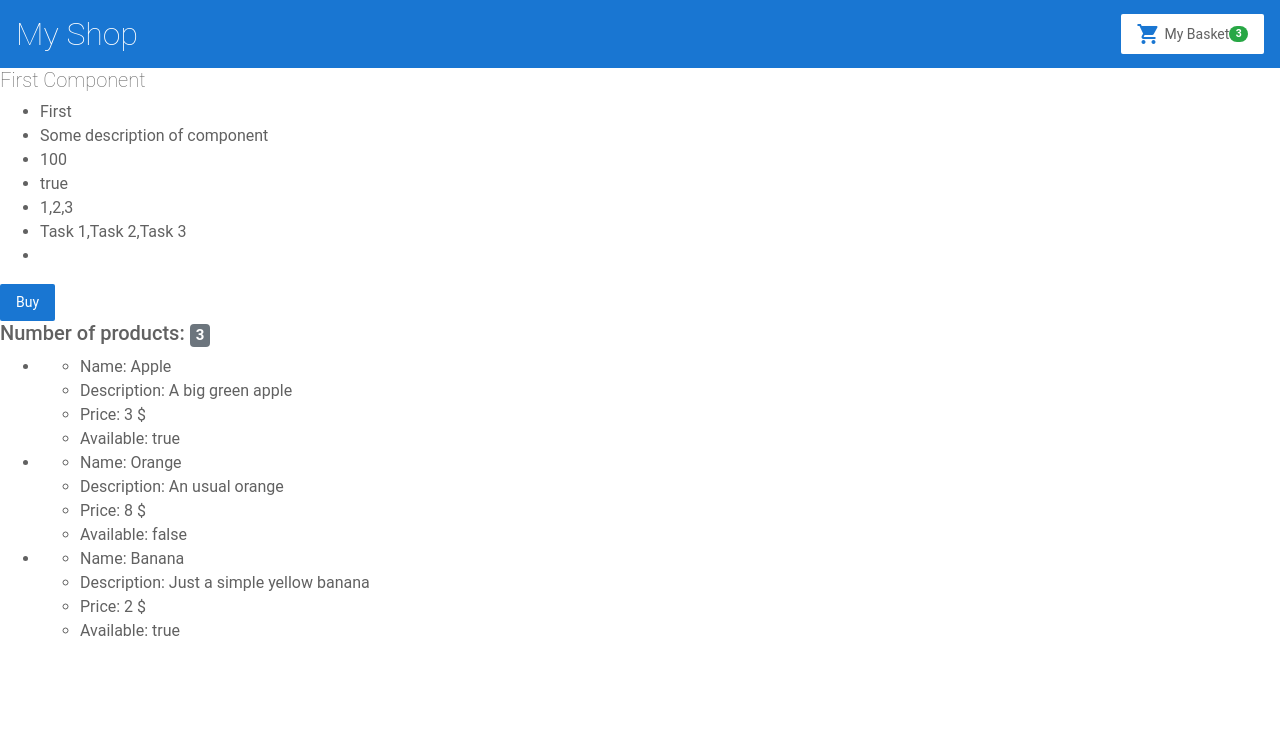
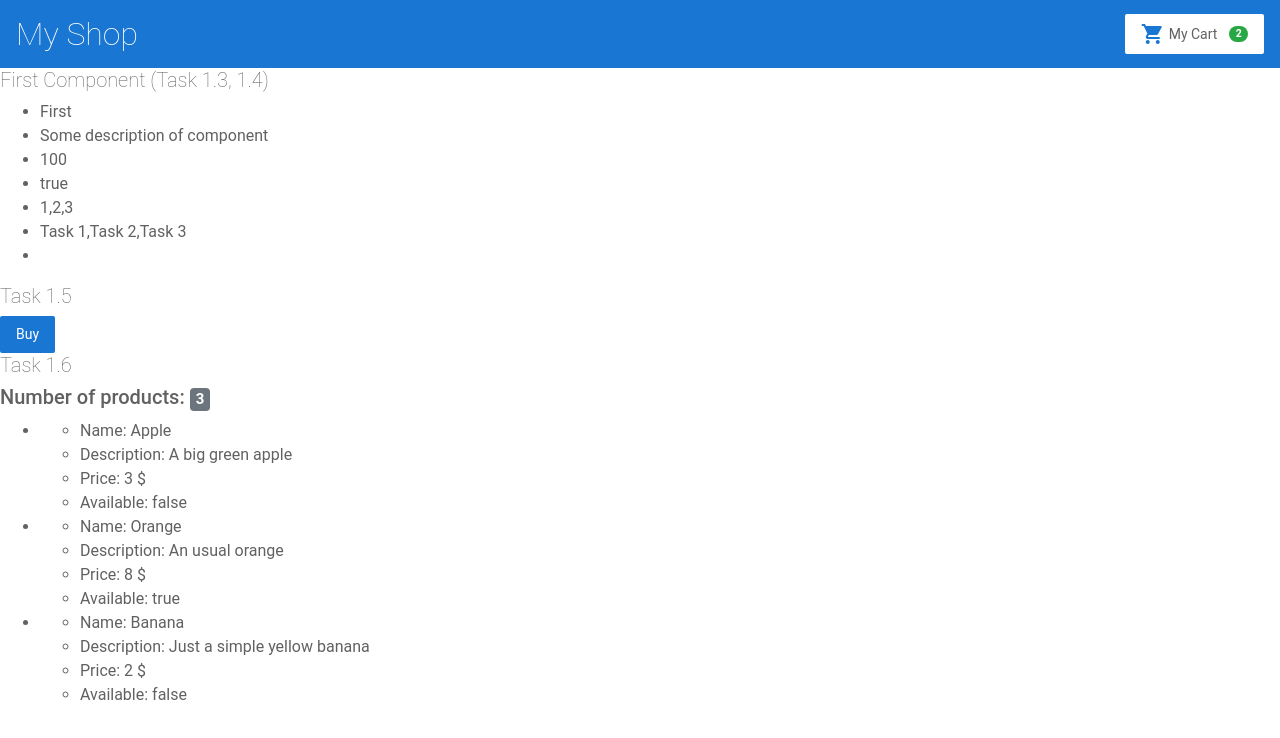
Before and after one commit to AndreiKononov/shop, an Angular app: page / in a window 1280 px wide. Shown: the top 738 px of the page. Built offline with nearby package versions, Linux system fonts and the light colour scheme.

Commit message:
Added CartComponenet, CartService

```diff
--- a/src/app/app.component.html
+++ b/src/app/app.component.html
@@ -1,12 +1,14 @@
-<app-top-bar></app-top-bar>
+<app-cart></app-cart> <!-- Task 1.7 -->
 
 <div>
-  <h2>First Component</h2>
+  <h2>First Component (Task 1.3, 1.4)</h2>
   <app-first></app-first>
 </div>
 
+<h2>Task 1.5</h2>
 <app-product></app-product>
 
+<h2>Task 1.6</h2>
 <app-product-list></app-product-list>
 
 <div class="container">
--- a/src/app/app.module.ts
+++ b/src/app/app.module.ts
@@ -3,7 +3,7 @@ import { NgModule } from '@angular/core';
 
 import { AppRoutingModule } from './app-routing.module';
 import { AppComponent } from './app.component';
-import { TopBarComponent } from './top-bar/top-bar.component';
+import { CartComponent } from './cart/components/cart.component';
 import { FirstComponent } from './first/first.component';
 import { ProductComponent } from './product/components/product.component';
 import { ProductListComponent } from './product/components/product-list.component';
@@ -11,7 +11,7 @@ import { ProductListComponent } from './product/components/product-list.componen
 @NgModule({
   declarations: [
     AppComponent,
-    TopBarComponent,
+    CartComponent,
     FirstComponent,
     ProductComponent,
     ProductListComponent
--- /dev/null
+++ b/src/app/cart/components/cart.component.html
@@ -0,0 +1,15 @@
+<a [routerLink]="['/']">
+  <h1>My Shop</h1>
+</a>
+
+<a class="button fancy-button">
+  <i class="material-icons">shopping_cart</i>
+  My Cart
+  <span *ngIf="products.length; else emptyCart" class="badge badge-pill badge-success">
+    {{products.length}}
+  </span>
+</a>
+
+<ng-template #emptyCart>
+  <span class="badge badge-pill badge-success">is empty</span>
+</ng-template>
--- /dev/null
+++ b/src/app/cart/components/cart.component.ts
@@ -0,0 +1,23 @@
+import { Component, OnInit } from '@angular/core';
+
+import { CartService } from '../services/cart.service';
+import { Product } from '../../product/models/product.model';
+
+@Component({
+  selector: 'app-cart',
+  templateUrl: './cart.component.html',
+  styleUrls: ['./cart.component.scss']
+})
+
+export class CartComponent implements OnInit {
+  products: Array<Product>;
+
+  constructor(
+    private productService: CartService
+  ) { }
+
+  ngOnInit(): void {
+    this.products = this.productService.getProducts().filter(product => product.selected === true);
+  }
+
+}
--- /dev/null
+++ b/src/app/cart/services/cart.service.ts
@@ -0,0 +1,21 @@
+import { Injectable } from '@angular/core';
+
+import { Product } from '../../product/models/product.model';
+
+@Injectable({
+  providedIn: 'root'
+})
+
+export class CartService {
+
+  constructor() { }
+
+  getProducts(): Array<Product> {
+    return [
+      new Product(1, 'Apple', 'A big green apple ', 3, true, true),
+      new Product(2, 'Orange', 'An usual orange', 8),
+      new Product(3, 'Banana', 'Just a simple yellow banana', 2, true),
+      new Product(4, 'Cherry', 'Just a red cherry', 1.5, true, true),
+    ];
+  }
+}
--- a/src/app/product/models/product.model.ts
+++ b/src/app/product/models/product.model.ts
@@ -7,6 +7,7 @@ export class Product {
     public name: string,
     public description: string,
     public price: number,
-    public available: boolean = false
+    public available: boolean = true,
+    public selected: boolean = false,
   ) {}
 }
--- a/src/app/product/services/products.service.ts
+++ b/src/app/product/services/products.service.ts
@@ -12,9 +12,9 @@ export class ProductService {
 
   getProducts(): Array<Product> {
     return [
-      new Product(1, 'Apple', 'A big green apple ', 3, true),
+      new Product(1, 'Apple', 'A big green apple ', 3, false),
       new Product(2, 'Orange', 'An usual orange', 8),
-      new Product(3, 'Banana', 'Just a simple yellow banana', 2, true)
+      new Product(3, 'Banana', 'Just a simple yellow banana', 2, false)
     ];
   }
 }
--- a/src/app/top-bar/top-bar.component.html
+++ /dev/null
@@ -1,8 +0,0 @@
-<a [routerLink]="['/']">
-  <h1>My Shop</h1>
-</a>
-
-<a class="button fancy-button">
-  <i class="material-icons">shopping_cart</i>
-  My Basket<span class="badge badge-pill badge-success">{{products.length}}</span>
-</a>
--- a/src/app/top-bar/top-bar.component.ts
+++ /dev/null
@@ -1,22 +0,0 @@
-import { Component, OnInit } from '@angular/core';
-
-import { ProductService } from '../product/services/products.service';
-import { Product } from '../product/models/product.model';
-
-@Component({
-  selector: 'app-top-bar',
-  templateUrl: './top-bar.component.html',
-  styleUrls: ['./top-bar.component.scss']
-})
-export class TopBarComponent implements OnInit {
-  products: Array<Product>;
-
-  constructor(
-    private productService: ProductService
-  ) { }
-
-  ngOnInit(): void {
-    this.products = this.productService.getProducts();
-  }
-
-}
--- a/src/styles.scss
+++ b/src/styles.scss
@@ -101,9 +101,9 @@ label {
   }
 }
 
-/* Top Bar */
+/* Cart Bar */
 
-app-top-bar {
+app-cart {
   width: 100%;
   height: 68px;
   background-color: #1976d2;
@@ -117,9 +117,13 @@ app-top-bar {
     color: white;
     margin: 0;
   }
+
+  span.badge {
+    margin-left: 12px;
+  }
 }
 
-/* Checkout Cart, Shipping Prices */
+/* Cart */
 
 .cart-item, .shipping-item {
   width: 100%;
```
Also changed, not shown: src/app/cart/components/cart.component.scss (added), 2 other files (tests, documents, lock files or other folders).
